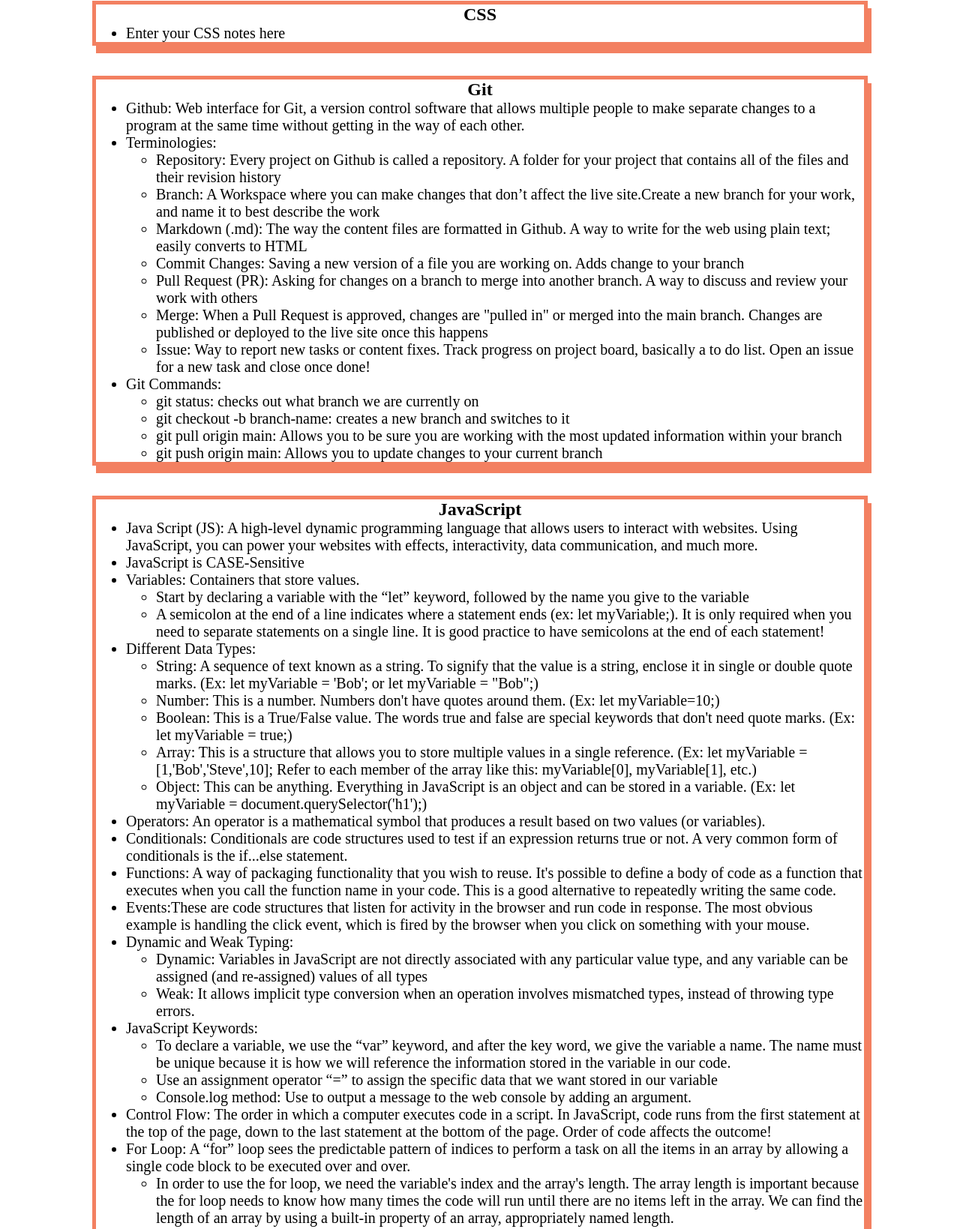
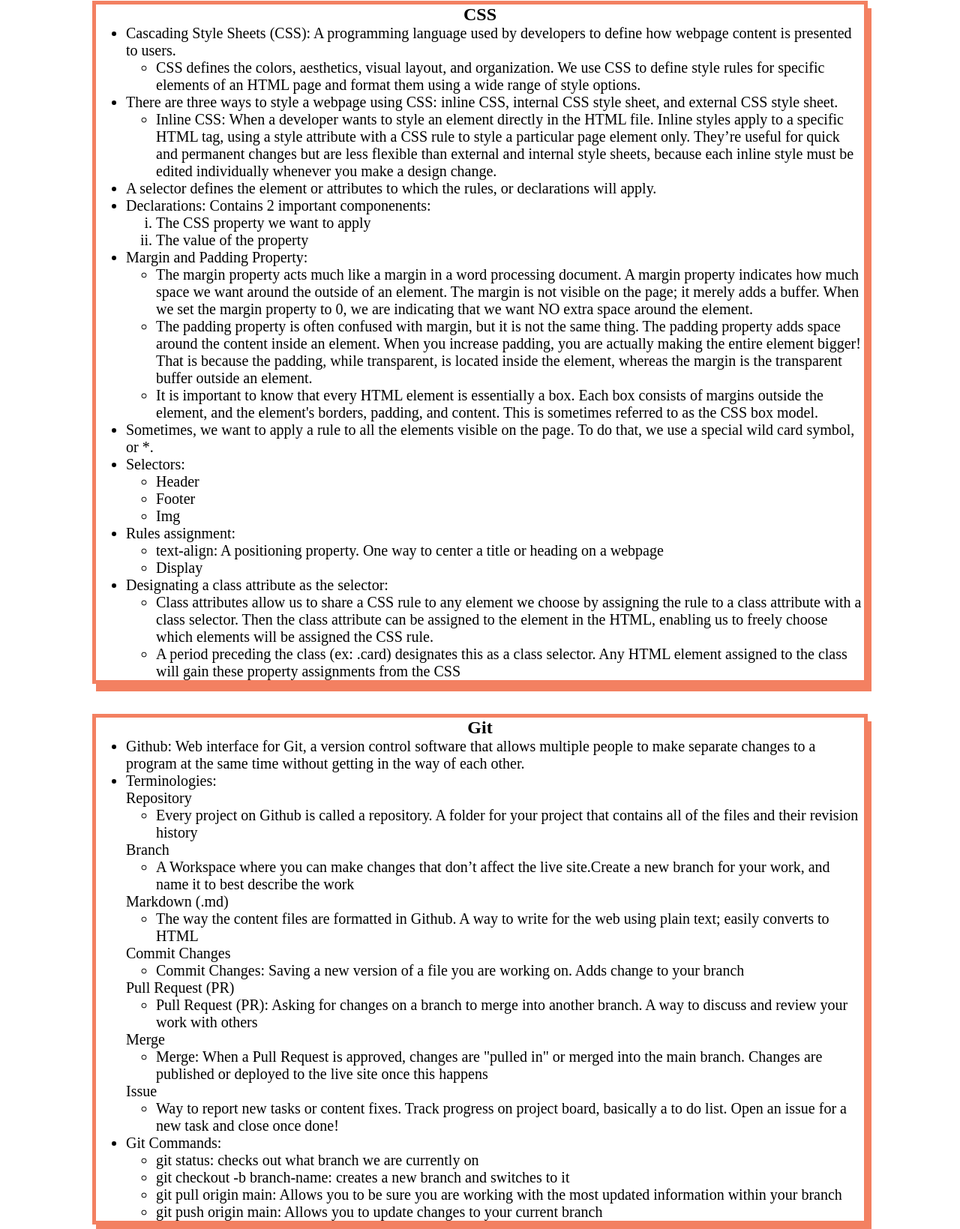
Before and after one commit to RyanSKang/Prework-Study-Guide, a plain HTML site: page index.html in a window 1280 px wide. Shown: the part 926-2565 px from the top of the page at 75% size. Drawn offline with Linux system fonts and the light colour scheme.

```diff
--- a/index.html
+++ b/index.html
@@ -11,6 +11,7 @@
     <header id="top">
       <h1>Prework Study Guide</h1>
       <img src="./assets/bowtie-cat.png" alt="Profile image of cat wearing a bow tie." />
+      <h2>✨ Open the Console to See What's Happening ✨</h2>
     </header>
     <main>
       <section class="card" id="html-section">
@@ -44,7 +45,44 @@
       <section class="card" id="css-section">
           <h2>CSS</h2>
           <ul>
-              <li>Enter your CSS notes here</li>
+              <li>Cascading Style Sheets (CSS): A programming language used by developers to define how webpage content is presented to users.</li>
+              <ul>
+                <li>CSS defines the colors, aesthetics, visual layout, and organization. We use CSS to define style rules for specific elements of an HTML page and format them using a wide range of style options.</li>
+              </ul>
+              <li>There are three ways to style a webpage using CSS: inline CSS, internal CSS style sheet, and external CSS style sheet.</li>
+              <ul>
+                <li>Inline CSS: When a developer wants to style an element directly in the HTML file. Inline styles apply to a specific HTML tag, using a style attribute with a CSS rule to style a particular page element only. They’re useful for quick and permanent changes but are less flexible than external and internal style sheets, because each inline style must be edited individually whenever you make a design change.</li>
+              </ul>
+              <li>A selector defines the element or attributes to which the rules, or declarations will apply.</li>
+              <li>Declarations: Contains 2 important componenents:</li>
+              <ul>
+              <OL TYPE="i">
+                <li>The CSS property we want to apply </li>
+                <li>The value of the property</li>
+              </OL> </ul>
+              <li>Margin and Padding Property:</li>
+              <ul>
+                <li>The margin property acts much like a margin in a word processing document. A margin property indicates how much space we want around the outside of an element. The margin is not visible on the page; it merely adds a buffer. When we set the margin property to 0, we are indicating that we want NO extra space around the element.</li>
+                <li>The padding property is often confused with margin, but it is not the same thing. The padding property adds space around the content inside an element. When you increase padding, you are actually making the entire element bigger! That is because the padding, while transparent, is located inside the element, whereas the margin is the transparent buffer outside an element.</li>
+                <li>It is important to know that every HTML element is essentially a box. Each box consists of margins outside the element, and the element's borders, padding, and content. This is sometimes referred to as the CSS box model.</li>
+              </ul>
+              <li>Sometimes, we want to apply a rule to all the elements visible on the page. To do that, we use a special wild card symbol, or *.</li>
+              <li>Selectors:</li>
+              <ul>
+                <li>Header</li>
+                <li>Footer</li>
+                <li>Img</li>
+              </ul>
+              <li>Rules assignment:</li>
+              <ul>
+                <li>text-align: A positioning property. One way to center a title or heading on a webpage</li>
+                <li>Display</li>
+              </ul>
+              <li>Designating a class attribute as the selector:</li>
+              <ul>
+                <li>Class attributes allow us to share a CSS rule to any element we choose by assigning the rule to a class attribute with a class selector. Then the class attribute can be assigned to the element in the HTML, enabling us to freely choose which elements will be assigned the CSS rule.</li>
+              <li>A period preceding  the class (ex: .card) designates this as a class selector. Any HTML element assigned to the class will gain these property assignments from the CSS</li>
+              </ul>
           </ul>
       </section>
 
@@ -53,16 +91,36 @@
           <ul>
               <li>Github: Web interface for Git, a version control software that allows multiple people to make separate changes to a program at the same time without getting in the way of each other.</li>
               <li>Terminologies:</li>
+              <dt>Repository</dt>
               <ul>
-                  <li>Repository: Every project on Github is called a repository. A folder for your project that contains all of the files and their revision history</li>
-                  <li>Branch: A Workspace where you can make changes that don’t affect the live site.Create a new branch for your work, and name it to best describe the work  </li>
-                  <li>Markdown (.md): The way the content files are formatted in Github. A way to write for the web using plain text; easily converts to HTML</li>
-                  <li>Commit Changes: Saving a new version of a file you are working on. Adds change to your branch</li>
-                  <li>Pull Request (PR): Asking for changes on a branch to merge into another branch. A way to discuss and review your work with others</li>
-                  <li>Merge: When a Pull Request is approved, changes are "pulled in" or merged into the main branch. Changes are published or deployed to the live site once this happens</li>
-                  <li>Issue: Way to report new tasks or content fixes. Track progress on project board, basically a to do list. Open an issue for a new task and close once done!</li>
+              <li>Every project on Github is called a repository. A folder for your project that contains all of the files and their revision history</li>
               </ul>
-
+              <dt>Branch</dt>
+              <ul>
+                <li>A Workspace where you can make changes that don’t affect the live site.Create a new branch for your work, and name it to best describe the work</li>
+              </ul>
+              <dt>Markdown (.md)</dt>
+              <ul>
+                <li>The way the content files are formatted in Github. A way to write for the web using plain text; easily converts to HTML</li>
+              </ul>
+              <dt>Commit Changes</dt>
+              <ul>
+                <li>Commit Changes: Saving a new version of a file you are working on. Adds change to your branch</li>
+              </ul>
+              <dt>Pull Request (PR)</dt>
+              <ul>
+                <li>Pull Request (PR): Asking for changes on a branch to merge into another branch. A way to discuss and review your work with others</li>
+              </ul>
+              <dt>Merge</dt>
+              <ul>
+                <li>Merge: When a Pull Request is approved, changes are "pulled in" or merged into the main branch. Changes are published or deployed to the live site once this happens</li>
+              </ul>
+              <dt>Issue</dt>
+              <ul>
+                <li>Way to report new tasks or content fixes. Track progress on project board, basically a to do list. Open an issue for a new task and close once done!</li>
+              </ul>
+              </ul>
+              <ul>
               <li>Git Commands:</li>
               <ul>
                   <li>git status: checks out what branch we are currently on</li>
@@ -114,11 +172,12 @@
                 <li>In order to use the for loop, we need the variable's index and the array's length. The array length is important because the for loop needs to know how many times the code will run until there are no items left in the array. We can find the length of an array by using a built-in property of an array, appropriately named length.</li>
                 </ul>
                 <li>Contains three important statements:</li>
+                <ul>
                 <OL TYPE="i">
                 <li>The first statement determines the starting point for our loop. Since we want to start at the beginning of the array, we declare a variable x and give it a value of 0 </li>
                 <li>The second statement is the condition. As long as the number in the variable x is less than the length of the array, the loop will keep running.</li>
                 <Li>The final statement is what allows the array to iterate over each item. Since indices follow a predictable pattern, we know the number increases by 1 each time. The code x++ is a shortcut way of writing x+1. Now every time the code loops, x will increase by 1.</Li>
-              </ol>
+              </ol> </ul>
               <li>Function: Simply a set of instructions that tells the computer how to perform a certain task. Functions do not automatically execute when the JavaScript file is run. </li>
               <ul>
                 <li>You must call a function by name in order to execute it. </li>
@@ -130,6 +189,7 @@
 
     <footer>
       <p>I can code!</p>
+      <script src="./assets/script.js"></script>
     </footer>
   </body>
 </html>
```
Also changed, not shown: 1 other file.
